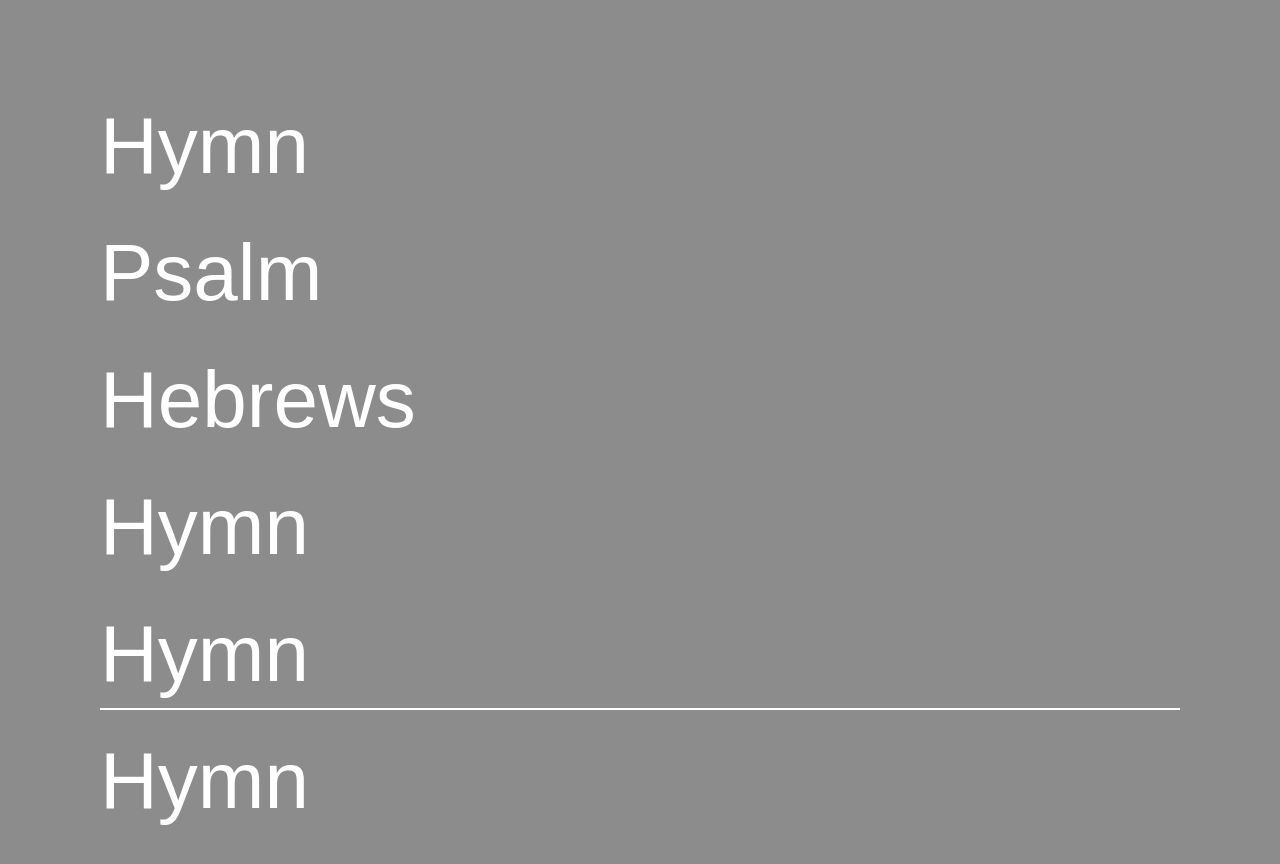
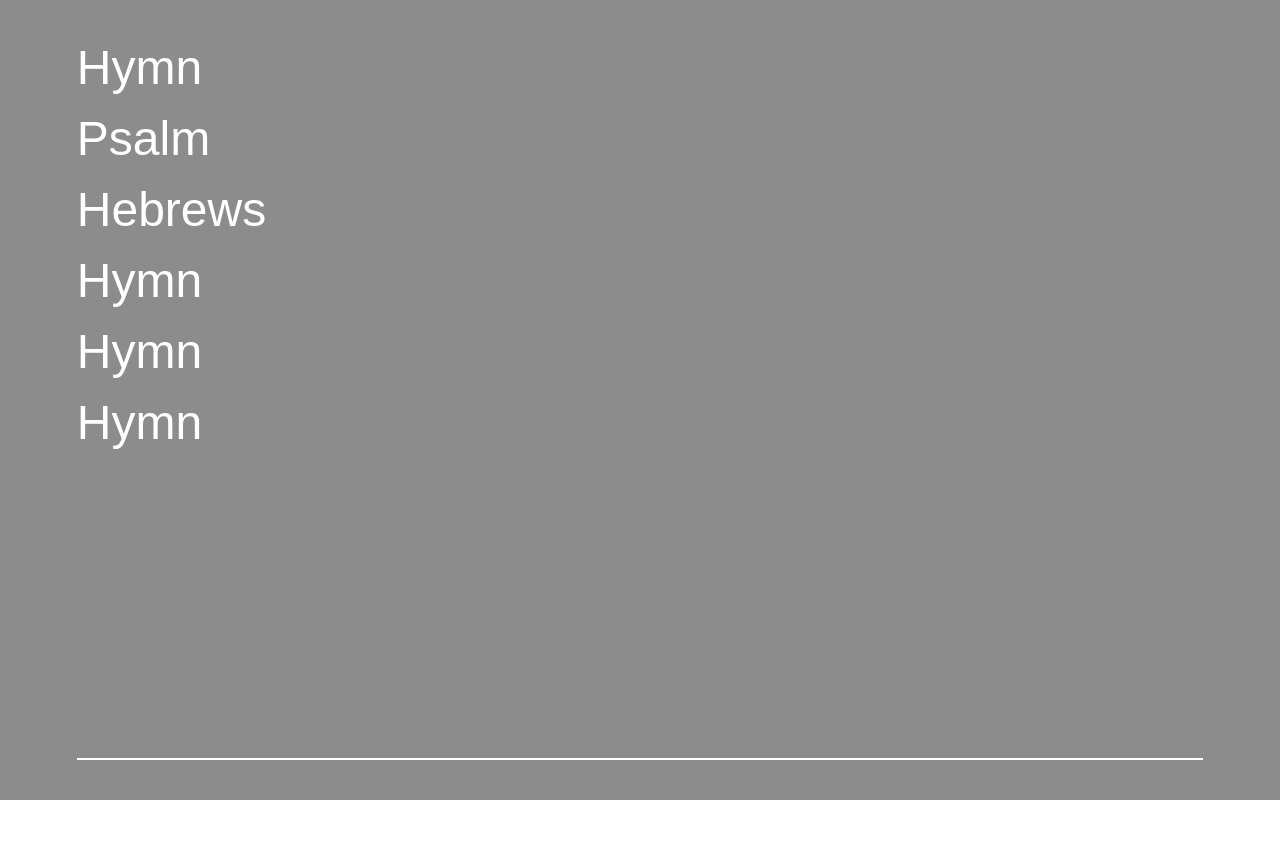
Before and after one commit to tochristadelphians/hymn-board, a plain HTML site: page index.html in a window 1280 px wide. After the commit the page ends 800 px from the top, so only its background shows below. Drawn offline with Linux system fonts and the light colour scheme; no server answers.

Commit message:
Update index.html

```diff
--- a/index.html
+++ b/index.html
@@ -11,19 +11,21 @@ font-family:Arial, Helvetica, sans-serif;
 color:white;
 background-size:cover;
 background-position:center;
+overflow:hidden;
 }
 
 .overlay{
 background:rgba(0,0,0,0.45);
 height:100vh;
-padding:100px;
+padding:5vh 6vw;
+box-sizing:border-box;
 }
 
 .grid{
 display:grid;
 grid-template-columns: 1fr 1fr;
-font-size:80px;
-row-gap:35px;
+font-size:6vh;
+row-gap:2vh;
 }
 
 .right{
@@ -32,17 +34,18 @@ text-align:right;
 
 .verse{
 position:absolute;
-bottom:80px;
-left:100px;
-right:100px;
-font-size:34px;
+bottom:4vh;
+left:6vw;
+right:6vw;
+font-size:3vh;
+line-height:1.3;
 }
 
 .reference{
-margin-top:20px;
+margin-top:1vh;
 border-top:2px solid white;
-padding-top:10px;
-font-size:28px;
+padding-top:1vh;
+font-size:2.5vh;
 }
 
 </style>
```
